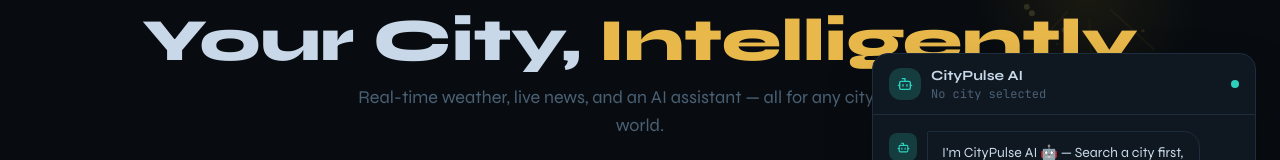
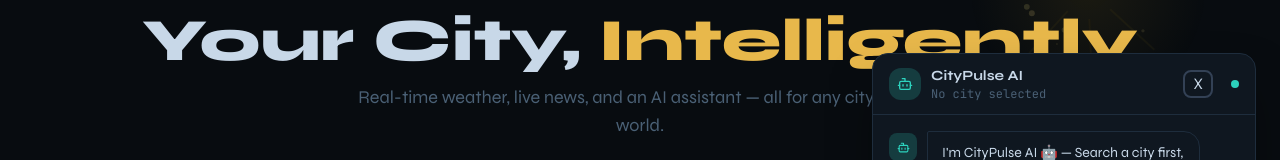
Before and after one commit to mohittiwari03/citypulse, a React app in the folder frontend/: page / in a window 1280 px wide. Both pictures are taken after a click on the button 1230 px from the left and 750 px from the top of the page. Shown: the part 131-291 px from the top of the page. Built offline with nearby package versions, Linux system fonts and the light colour scheme; no server answers; the HTML template or start-up script is replaced by a standard one.

Commit message:
feat: implement ChatBot component with real-time AI messaging and city context support

```diff
--- a/frontend/src/components/ChatBot.jsx
+++ b/frontend/src/components/ChatBot.jsx
@@ -116,7 +116,8 @@
                 {city ? `Context: ${city}` : "No city selected"}
               </p>
             </div>
-            <div className="ml-auto w-2 h-2 rounded-full bg-teal animate-pulse-slow" />
+            <button onClick={() => setOpen(!open)} className="ml-auto border-2 px-2 rounded-lg border-slate-700">X</button>
+            <div className="ml-2 w-2 h-2 rounded-full bg-teal animate-pulse-slow"></div>
           </div>
 
           {/* Messages */}
```
